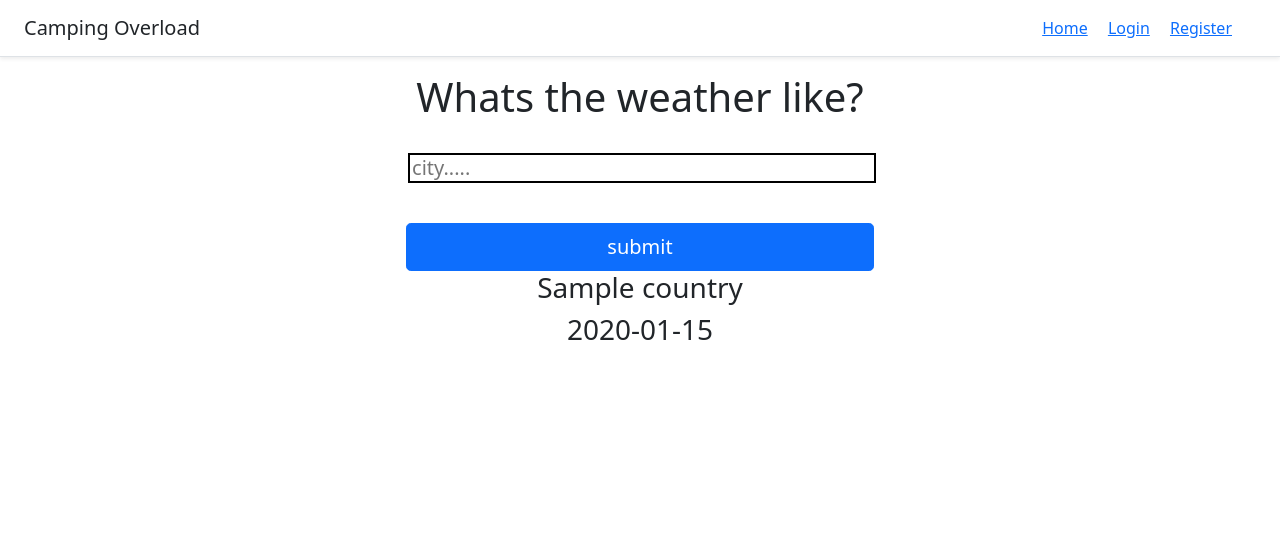
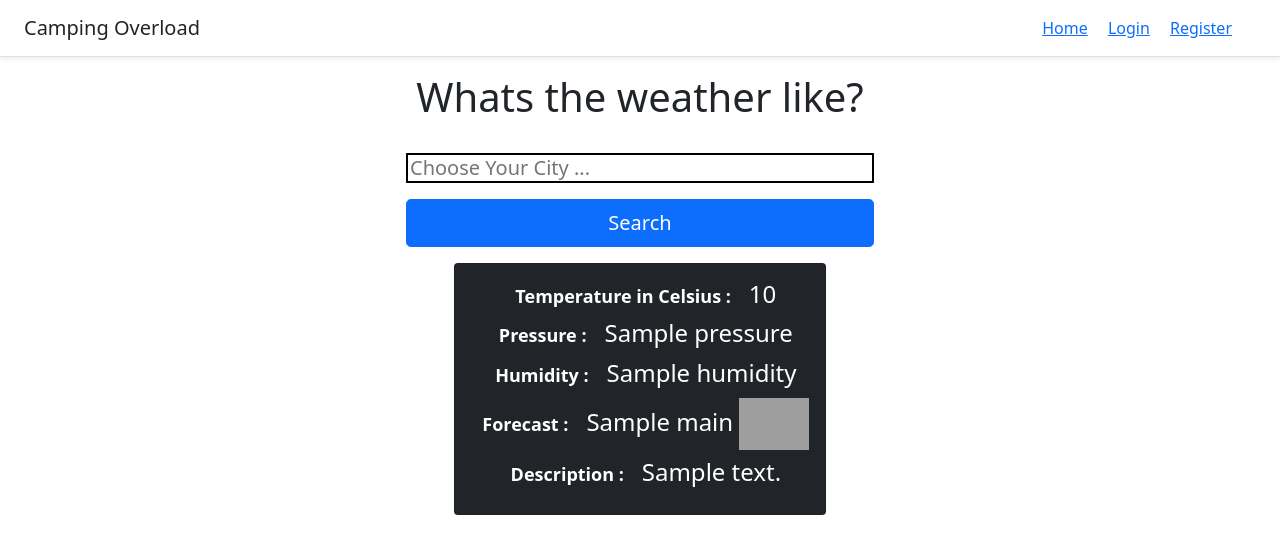
Before and after one commit to sahildit/CampingForAll, a Django app: template weather/templates/weather/weather.html in a window 1280 px wide. Shown: the top 554 px of the page. Run offline with Django 3.2, Linux system fonts and the light colour scheme; the template is opened without the code that fills it: most values are stand-ins (such as "Sample title", 1, 10 or a date in 2020); grey boxes are pictures that could not be loaded.

Commit message:
finished

```diff
--- a/weather/templates/weather/weather.html
+++ b/weather/templates/weather/weather.html
@@ -1,6 +1,6 @@
 {% extends 'base.html'%}
 
-
+{% load static %}
 
 {% block title%} Weather {% endblock%}
 
@@ -29,24 +29,30 @@
 <div class="container">
     <h1> Whats the weather like?</h1>
     <br>
+        <form method="POST">
+            {% csrf_token %}
 
-    <form method="GET">
-        <label for="city"></label>
-        <input class="h5 mb-3 fw-normal" type="text" name="city" id="city" placeholder="city.....">
-        <br>
-        <br>
-        <input class="w-50 btn btn-lg btn-primary" type="submit" value="submit">
+            <input type="text" class="h5 mb-3 fw-normal" type="text" name="city" placeholder="Choose Your City ...">
 
-    </form>
-    {% if weather %}
-    <h3>
-        {{weather.country}}
-    </h3>
+            <button type="submit" value="submit" class="w-50 btn btn-lg btn-primary">Search</button>
 
-    <h3>
-        {{weather.daytime}}
-    </h3>
-    {% endif %}
+        <form>
+        <p></p>
+        <div class="row">
+            {% if temp and pressure and humidity %}
+            <div class="col d-flex justify-content-center">
+              <div class=" card text-white bg-dark mb-6">
+              <div class=" card-body">
+                <h4><span class="badge badge-primary">Temperature in Celsius :</span> {{temp}}</h4>
+                <h4><span class="badge badge-primary">Pressure :</span> {{pressure}} </h4>
+                <h4><span class="badge badge-primary">Humidity : </span> {{humidity}}</h4>
+                <h4><span class="badge badge-primary">Forecast : </span> {{main}} <img
+                    src="http://openweathermap.org/img/w/{{icon}}.png" alt="Image" style="width:70px"></h4>
+                <h4><span class="badge badge-primary">Description : </span> {{description}}</h4>
+              </div>
+              {% endif %}
+        </div>
+
 
 </div>
 
```
Also changed, not shown: weather/views.py (+21 -37 lines), db.sqlite3, media_cdn/destination/1/Corcreggan_Mill-_MC_7953-Edit.jpg (added), media_cdn/destination/1/belleek_park_caravan__camping-sm_entrance.jpg (added), media_cdn/destination/1/kilkenny_campsite-48.PNG (added), media_cdn/destination/10/another_testing_2-54.PNG (added), media_cdn/destination/13/sas-23279624_2083243288573356_6910596611122921472_n1.jpg (added), media_cdn/destination/14/kilarny-39.PNG (added).
